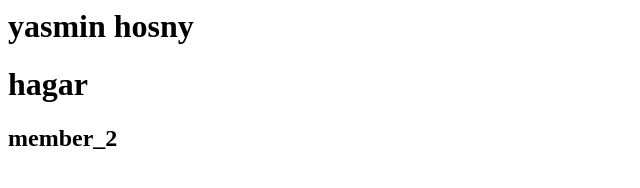
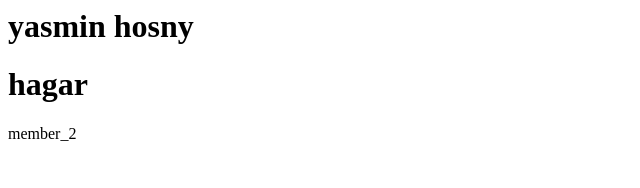
Before and after one commit to yasminehosny/GitTask, a plain HTML site: page index.html in a window 1280 px wide. Shown: the whole page, without its empty margins (0-640 px from the left). Drawn offline with Linux system fonts and the light colour scheme.

Commit message:
index.html_Modification

```diff
--- a/index.html
+++ b/index.html
@@ -1,3 +1,4 @@
 <h1>yasmin hosny</h1>
 <h1>hagar</h1>
-<h2>member_2</h2>
+
+<p>member_2</p>
```
